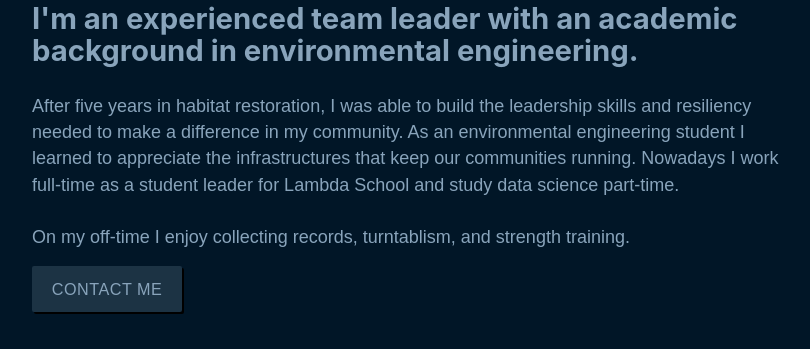
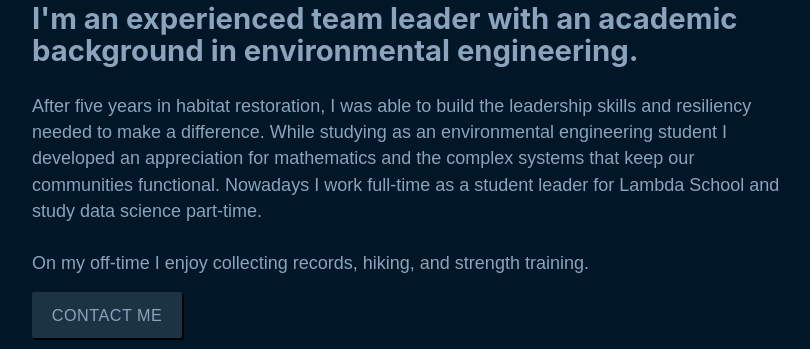
Before and after one commit to discogerm/guillermoarriadevoe.com, a Gatsby site: page / in a window 1280 px wide. Shown: the part 395-744 px from the top of the page, without its empty margins (226-1036 px from the left). Built offline with nearby package versions, Linux system fonts and the light colour scheme; Gatsby itself is replaced by a stand-in of ours.

Commit message:
Minor index content update

```diff
--- a/src/pages/index.js
+++ b/src/pages/index.js
@@ -21,9 +21,9 @@ const IndexPage = () => {
               environmental engineering.
             </h2>
             <p>
-            After five years in habitat restoration, I was able to build the leadership skills and resiliency needed to make a difference in my community. As an environmental engineering student I learned to appreciate the infrastructures that keep our communities running. Nowadays I work full-time as a student leader for Lambda School and study data science part-time.
+            After five years in habitat restoration, I was able to build the leadership skills and resiliency needed to make a difference. While studying as an environmental engineering student I developed an appreciation for mathematics and the complex systems that keep our communities functional. Nowadays I work full-time as a student leader for Lambda School and study data science part-time.
             </p>
-            <p>On my off-time I enjoy collecting records, turntablism, and strength training.</p>
+            <p>On my off-time I enjoy collecting records, hiking, and strength training.</p>
             <Link className={styled.button} to="/contact">
               CONTACT ME
             </Link>
```
